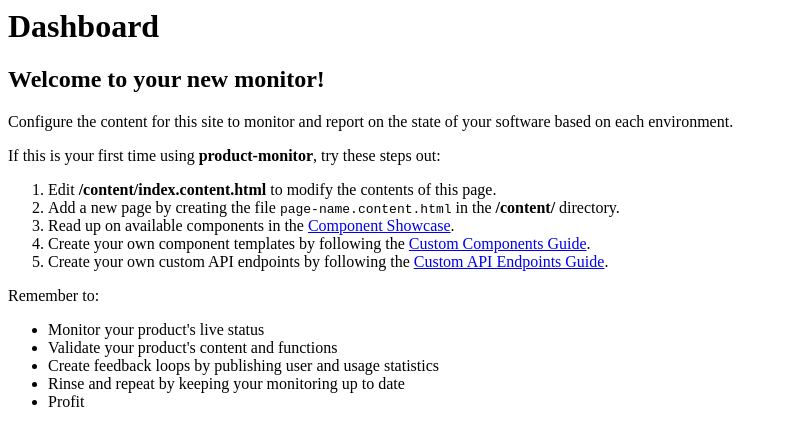
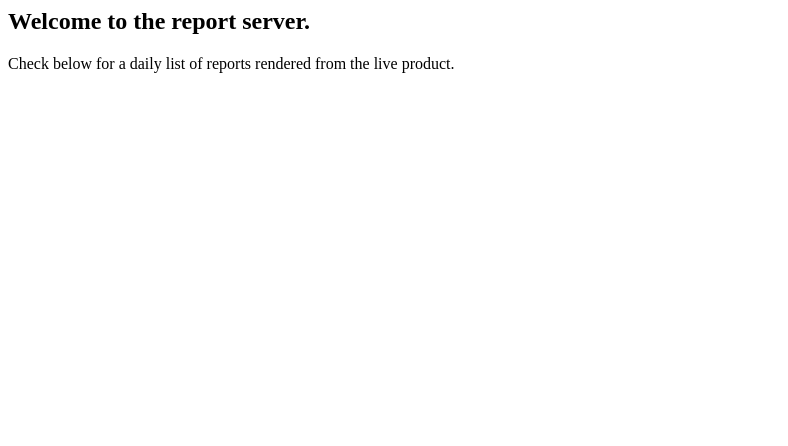
Before and after one commit to connected-web/paws, a website: page website/content/index.content.html in a window 1280 px wide. Shown: the whole page, without its empty margins (0-788 px from the left). Drawn offline with Linux system fonts and the light colour scheme.

Commit message:
Create report index

```diff
--- a/website/content/index.content.html
+++ b/website/content/index.content.html
@@ -1,36 +1,22 @@
 <jumbotron>
-  <h1><product-title></product-title> Dashboard</h1>
+    <h1><product-title></product-title></h1>
 
-  <h2>Welcome to your new monitor!</h2>
-  <p>Configure the content for this site to monitor and report on the state of your software based on each environment.</p>
+    <h2>Welcome to the <product-title></product-title> report server.</h2>
+    <p>Check below for a daily list of reports rendered from the live product.</p>
 
 </jumbotron>
 
-<tip name="Getting started" type="warning">
-  <p>If this is your first time using <b>product-monitor</b>, try these steps out:
-  <ol>
-    <li>Edit <b><user-content-path></user-content-path>/content/index.content.html</b> to modify the contents of this page.</li>
-    <li>Add a new page by creating the file <code>page-name.content.html</code> in the <b><user-content-path></user-content-path>/content/</b> directory.</li>
-    <li>Read up on available components in the <a href="/docs/component-showcase">Component Showcase</a>.</li>
-    <li>Create your own component templates by following the <a href="/docs/custom-components-guide">Custom Components Guide</a>.</li>
-    <li>Create your own custom API endpoints by following the <a href="/docs/custom-api-endpoint-guide">Custom API Endpoints Guide</a>.</li>
-  </ol>
-</tip>
+<reports data-source-url="/api/paws/reports/home"></reports>
 
-<tip name="Goals to keep in mind" type="success">
-  <p>Remember to:</b>
-  <ul>
-    <li>Monitor your product's live status</li>
-    <li>Validate your product's content and functions</li>
-    <li>Create feedback loops by publishing user and usage statistics</li>
-    <li>Rinse and repeat by keeping your monitoring up to date</li>
-    <li>Profit</li>
-  </ul>
-</tip>
+<template for="reports">
+    <h2>PAWS Reports</h3>
+    {{#each reports}}
+      <report product="{{product}}" report="{{report}}" date="{{date}}"></report>
+    {{/each}}
+</template>
 
-<template for="tip">
-  <h3>{{name}}</h3>
-  <div class="alert alert-{{type}}">
-    {{content}}
-  </div>
+<template for="report">
+    <h3>{{product}} {{date}}</h3>
+    <p>View report: <a href="/content/paws-report?report={{report}}">/content/paws-report.html?report={{report}}</a>
+    <p>Raw data: <a href="{{report}}">{{report}}</a></p>
 </template>
```
Also changed, not shown: website/api/paws-reports.js (+5 -2 lines), website/content/paws-report.content.html (added, +3 -0 lines), README.md.
